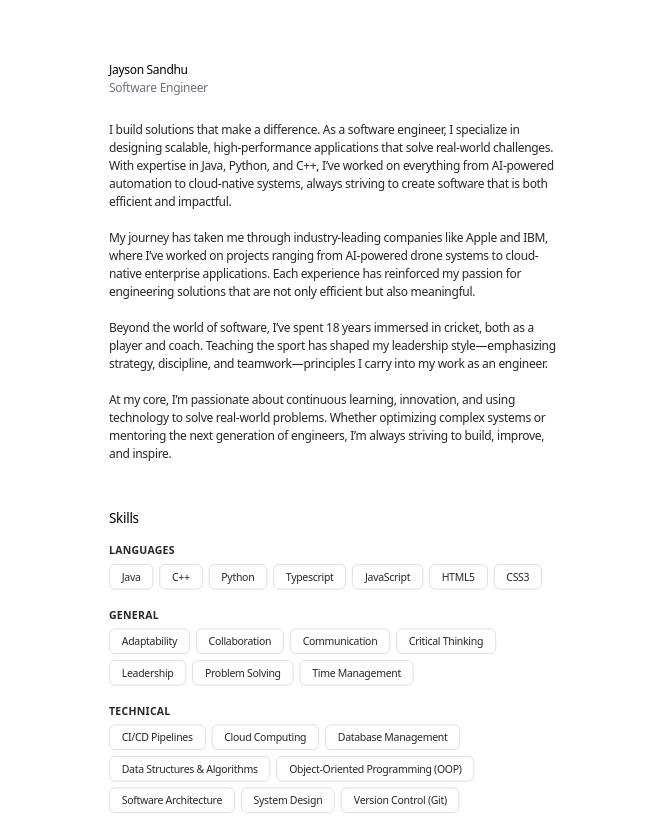
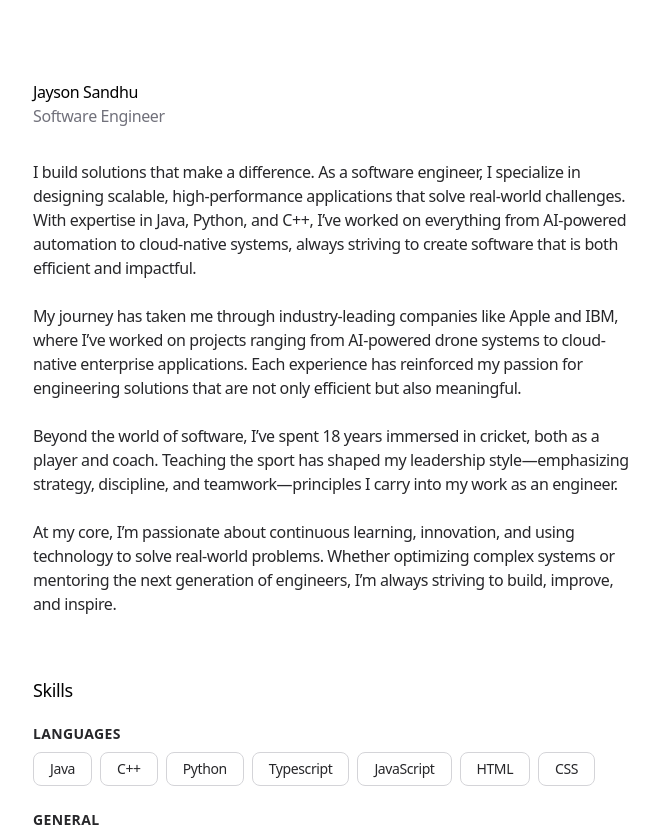
Before and after one commit to jayson-s/portfolio, a Next.js app: page / in a window 1280 px wide. Shown: the top 827 px of the page, without its empty margins (303-962 px from the left). Built offline with nearby package versions, Linux system fonts and the light colour scheme.

Commit message:
update scaling and data

```diff
--- a/app/data.ts
+++ b/app/data.ts
@@ -40,7 +40,7 @@ type SocialLink = {
 export const SKILLS: SkillCategory[] = [
   {
     category: 'Languages',
-    skills: ['Java', 'C++', 'Python', 'Typescript', 'JavaScript', 'HTML5', 'CSS3']
+    skills: ['Java', 'C++', 'Python', 'Typescript', 'JavaScript', 'HTML', 'CSS']
   },
   {
     category: 'General',
--- a/app/layout.tsx
+++ b/app/layout.tsx
@@ -44,7 +44,7 @@ export default function RootLayout({
           defaultTheme="system"
         >
           <div className="flex min-h-screen w-full flex-col font-[family-name:var(--font-inter-tight)]">
-            <div className="relative mx-auto w-full max-w-screen-sm flex-1 px-4 pt-20 scale-100 md:scale-75 sm:scale-60 sm:w-[133%] origin-top">
+            <div className="relative mx-auto w-full max-w-screen-sm flex-1 px-4 pt-20">
               <Header />
               {children}
               <Footer />
```
